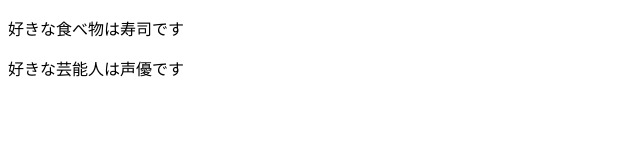
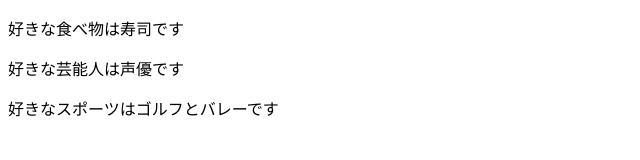
Before and after one commit to hitokin/command-practice, a plain HTML site: page index.html in a window 1280 px wide. Shown: the whole page, without its empty margins (0-640 px from the left). Drawn offline with Linux system fonts and the light colour scheme.

Commit message:
好きなスポーツ追記＆修正

```diff
--- a/index.html
+++ b/index.html
@@ -4,5 +4,6 @@
 	<body>
 		<p>好きな食べ物は寿司です</p>
 		<p>好きな芸能人は声優です</p>
+		<p>好きなスポーツはゴルフとバレーです</P>
 	</body>
 	</html>
```
